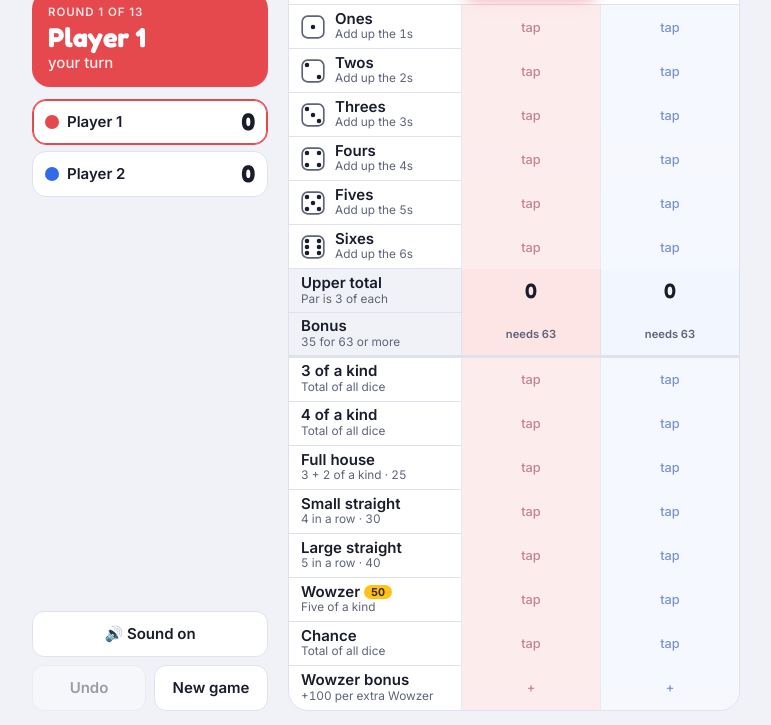
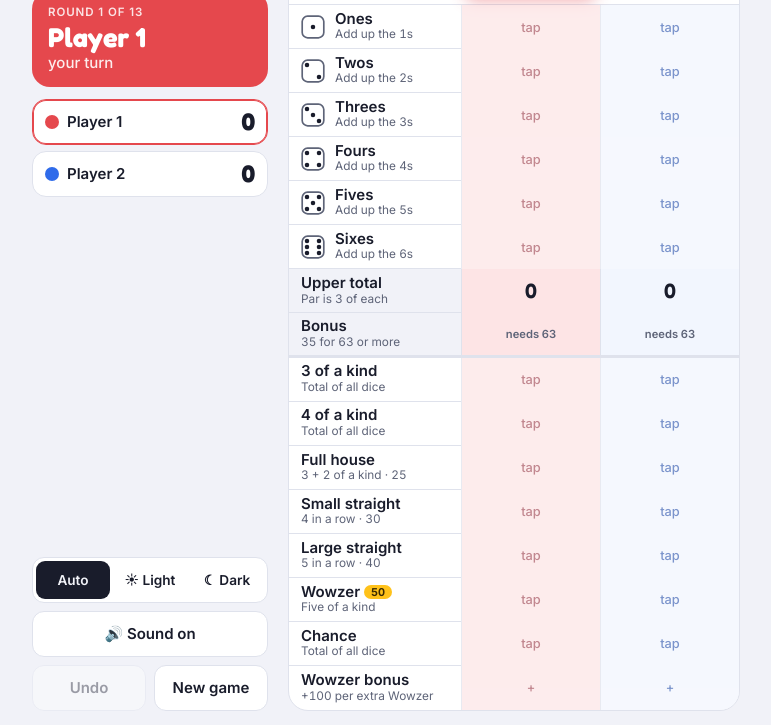
Before and after one commit to jonblyth/henry-fivedice, a plain HTML site: page docs/index.html in a window 1280 px wide. Shown: the part 75-800 px from the top of the page, without its empty margins (254-1025 px from the left). Drawn offline with Linux system fonts and the light colour scheme.

Commit message:
Add Auto / Light / Dark appearance switch
Co-Authored-By: Claude Opus 5.5 <noreply@anthropic.com>

```diff
--- a/docs/index.html
+++ b/docs/index.html
@@ -15,6 +15,7 @@
 <style>:root{color-scheme:light;padding-top:env(safe-area-inset-top,0px);padding-bottom:env(safe-area-inset-bottom,0px)}body{margin:0}img{max-width:100%}[hidden]{display:none!important}</style>
 <title>Henry Fivedice</title>
 <meta name="claude:viewport-fit-sides" content="cover">
+<script>try { const t = localStorage.getItem('henry-fivedice-theme'); if (t === 'light' || t === 'dark') document.documentElement.setAttribute('data-theme', t); } catch (e) {}</script>
 <link rel="preconnect" href="https://fonts.googleapis.com">
 <link rel="stylesheet" href="https://fonts.googleapis.com/css2?family=Fredoka:wght@500;600;700&family=Inter:wght@400;500;600;700&display=swap">
 <style>
@@ -98,6 +99,9 @@ aside { display: flex; flex-direction: column; gap: 12px; min-height: 0; overflo
 .btn { border: 1px solid var(--line); background: var(--surface); border-radius: 12px; padding: 10px 14px; font-weight: 600; min-height: 46px; }
 .btn:disabled { opacity: .4; cursor: default; }
 .btn.wide { grid-column: 1 / -1; }
+.theme { grid-column: 1 / -1; display: flex; gap: 3px; padding: 3px; background: var(--surface); border: 1px solid var(--line); border-radius: 12px; }
+.theme button { flex: 1; border: 0; background: transparent; border-radius: 9px; min-height: 38px; font-weight: 600; font-size: .85rem; }
+.theme button[aria-pressed="true"] { background: var(--fg); color: var(--bg); }
 .btn.primary { background: var(--pc); color: var(--pi); border-color: var(--pc); }
 
 /* ---------- scorecard ---------- */
@@ -217,6 +221,11 @@ input[type=text] { font: 500 1.1rem var(--body); color: var(--fg); background: v
   <ul class="standings" id="standings"></ul>
   <div class="wins" id="wins"></div>
   <div class="controls">
+    <div class="theme" role="group" aria-label="Appearance">
+      <button data-theme-set="auto">Auto</button>
+      <button data-theme-set="light">☀︎ Light</button>
+      <button data-theme-set="dark">☾ Dark</button>
+    </div>
     <button class="btn wide" id="sound" aria-pressed="true">🔊 Sound on</button>
     <button class="btn" id="undo">Undo</button>
     <button class="btn" id="newgame">New game</button>
@@ -692,6 +701,19 @@ document.getElementById('sound').onclick = () => { soundOn = !soundOn; try { loc
 document.addEventListener('pointerdown', () => audio(), { once: true });
 paintSound();
 
+/* ---------- light / dark ---------- */
+const THEME_KEY = 'henry-fivedice-theme';
+let theme = 'auto'; try { theme = localStorage.getItem(THEME_KEY) || 'auto'; } catch (e) {}
+function paintTheme() { document.querySelectorAll('[data-theme-set]').forEach(b => b.setAttribute('aria-pressed', b.dataset.themeSet === theme)); }
+document.querySelectorAll('[data-theme-set]').forEach(b => b.onclick = () => {
+  theme = b.dataset.themeSet;
+  try { localStorage.setItem(THEME_KEY, theme); } catch (e) {}
+  if (theme === 'auto') document.documentElement.removeAttribute('data-theme');
+  else document.documentElement.setAttribute('data-theme', theme);
+  paintTheme();
+});
+paintTheme();
+
 /* keep the iPad screen awake during a game */
 let lock = null;
 async function wake() { try { if (!lock && navigator.wakeLock) { lock = await navigator.wakeLock.request('screen'); lock.addEventListener('release', () => lock = null); } } catch (e) {} }
```
Also changed, not shown: index.html (+22 -0 lines).
